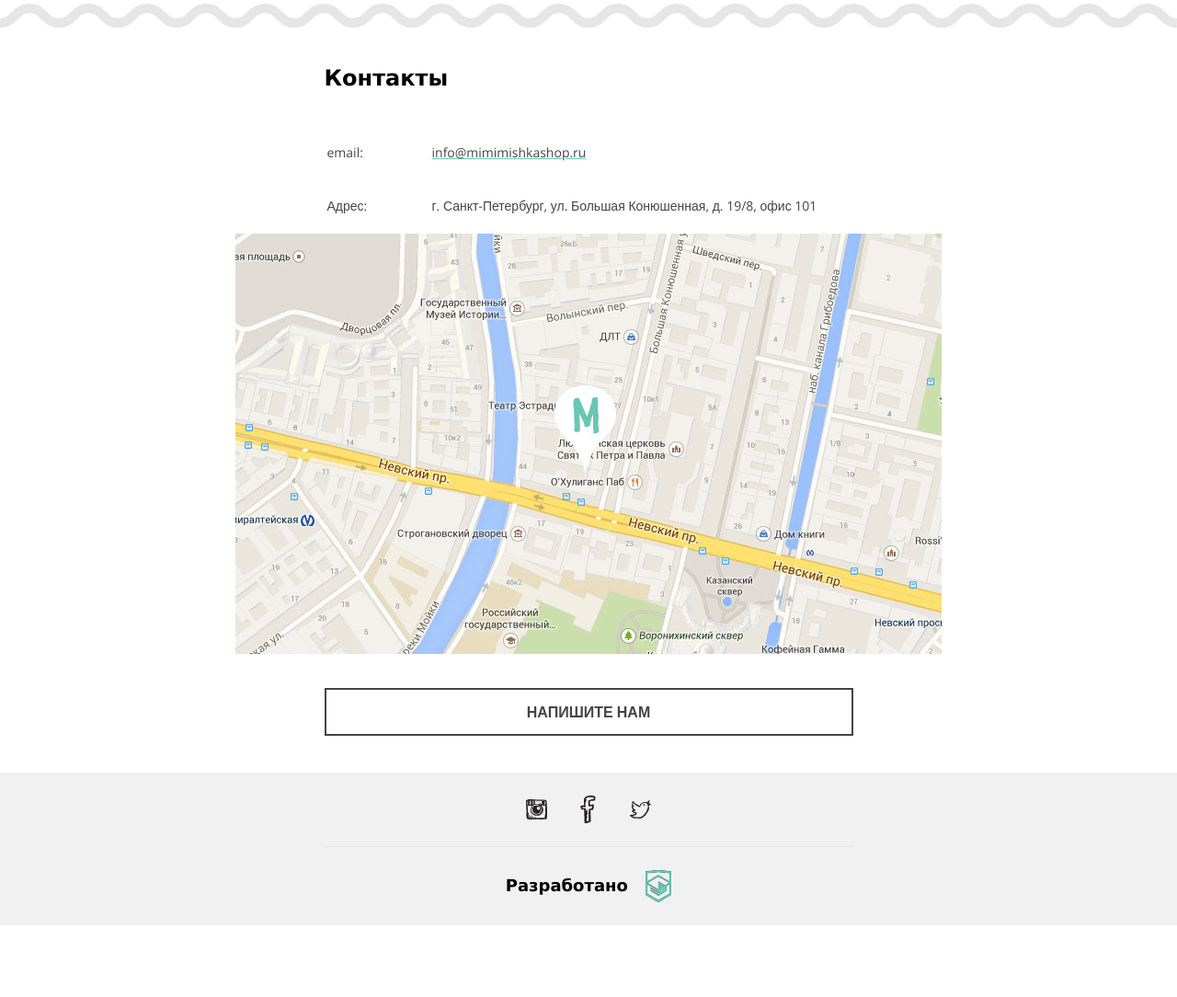
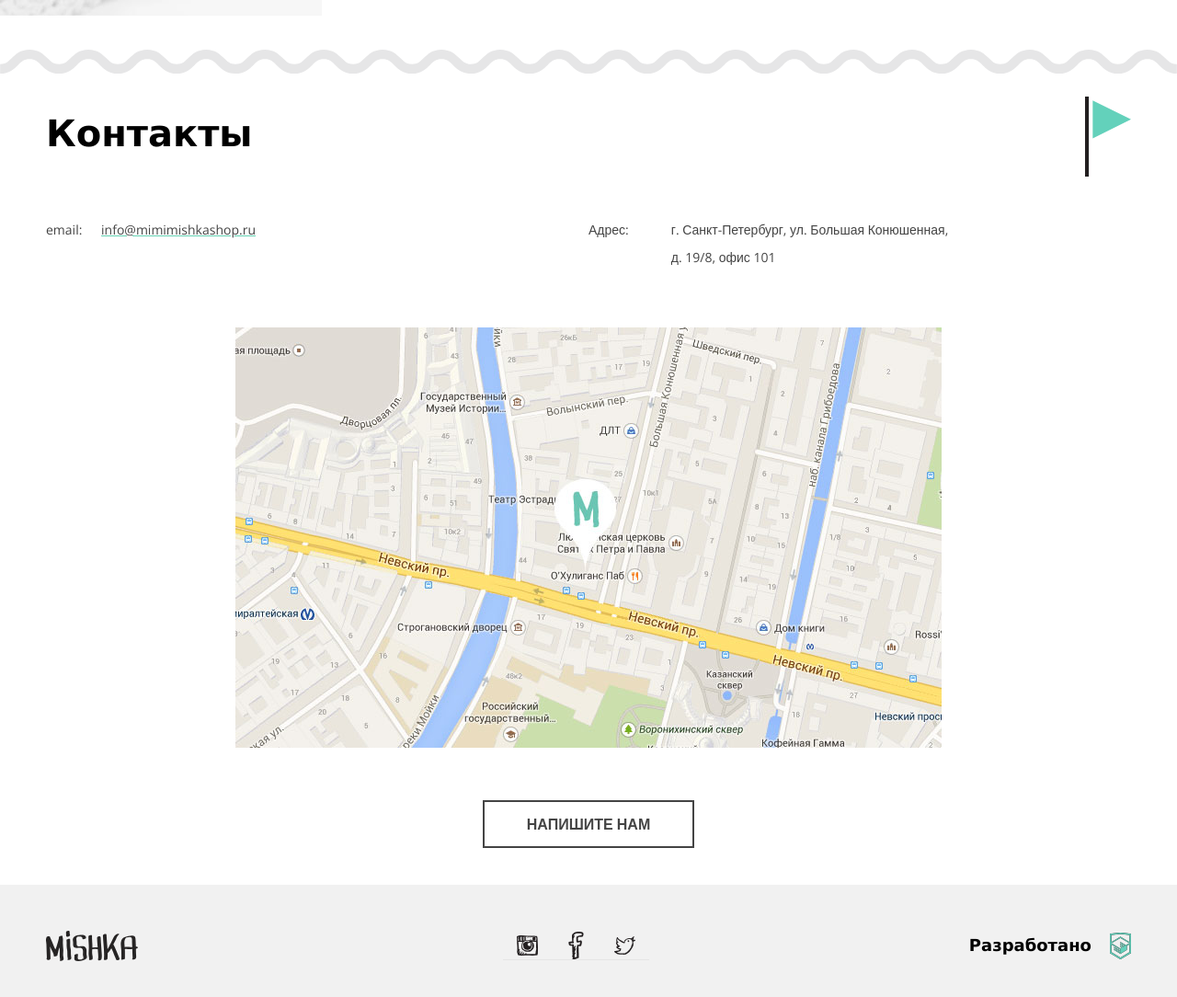
Before and after one commit to Frayz17/Mishka-magazine-htmlAcademy, a website: page app/index.html in a window 1280 px wide. Shown: the part 2644-3728 px from the top of the page at 92% size. Before the commit the page ends 3650 px from the top, so only its background shows below. Drawn offline with nearby package versions, Linux system fonts and the light colour scheme.

Commit message:
Home page for tablet version is complete.

```diff
--- a/app/index.html
+++ b/app/index.html
@@ -206,20 +206,24 @@
   <div class="container">
     <h2>Контакты</h2>
 
-    <table class="contacts-addressTable">
-      <tr>
-        <td>email:</td>
-        <td class="contacts-email">info@mimimishkashop.ru</td>
-      </tr>
-      <tr>
-        <td>Адрес:</td>
-        <td>
+    <div class="contacts-informationBox">
+
+      <div class="contacts-information">
+        <p class="emailLabel">email:</p>
+        <p class="email">info@mimimishkashop.ru</p>
+      </div>
+
+      <div class="contacts-information">
+        <p class="addressLabel">Адрес:</p>
+        <p class="address">
           г.&nbsp;Санкт-Петербург,
           ул.&nbsp;Большая Конюшенная,
           д.&nbsp;19/8,&nbsp;офис&nbsp;101
-        </td>
-      </tr>
-    </table>
+        </p>
+      </div>
+
+    </div>
+
   </div>
     <!-- <img src="img/contacts/map-tablet.jpg" alt="Карта"> -->
     <div class="contacts-map">
@@ -238,11 +242,13 @@
 <footer>
   <div class="container">
 
+    <img class="footer-logo" src="img/footer/footer_logo.svg" alt="">
+
     <div class="border_wrapper">
       <div class="social">
-        <a href=""><img class="footer-instagramImg" src="img/footer/icon_instagram.svg" alt="instagram"></a>
-        <a href=""><img class="footer-facebookImg" src="img/footer/icon_facebook.svg" alt="facebook"></a>
-        <a href=""><img class="footer-twitterImg" src="img/footer/icon_twitter.svg" alt="twitter"></a>
+        <a href=""><img class="socialImg footer-instagramImg" src="img/footer/icon_instagram.svg" alt="instagram"></a>
+        <a href=""><img class="socialImg footer-facebookImg" src="img/footer/icon_facebook.svg" alt="facebook"></a>
+        <a href=""><img class="socialImg footer-twitterImg" src="img/footer/icon_twitter.svg" alt="twitter"></a>
       </div>
     </div>
 
--- a/app/scss/main.scss
+++ b/app/scss/main.scss
@@ -660,7 +660,8 @@ a {
 	}
 
 	.about-point {
-		margin-top: 55px;
+    margin-top: 50px;
+    height: 100px;
 	}
 
 	img {
@@ -864,7 +865,7 @@ a {
 		font-weight: bold;
 	}
 
-	.contacts-addressTable {
+	.contacts-informationBox {
 		margin-top: 35px;
 		font-size: 14px;
 		line-height: 30px;
@@ -872,24 +873,28 @@ a {
 		width: 100%;
 		font-family: 'Open Sans', sans-serif;
 
-		td {
-			padding-bottom: 12px;
-			padding-top: 14px;
-			vertical-align: initial;
+		p {
+			margin: 0;
 		}
-		td:nth-of-type(2) {
+		p:nth-of-type(2) {
 			padding-left: 10%;
 		}
 	}
-	.contacts-email {
+
+	.contacts-information {
+		display: flex;
+		justify-content: flex-start;
+	}
+
+	.email {
     text-decoration: underline;
     text-decoration-color: $turquoise;
     cursor: pointer;
 	}
-	.contacts-email:hover {
+	.email:hover {
     color: $turquoise;
 	}
-	.contacts-email:active {
+	.email:active {
     opacity: 0.3;
 	}
 
@@ -930,6 +935,62 @@ a {
 		color: rgba(255,255,255, 0.3);
 	}
 
+}
+
+
+// ---------- tablet version reviews section ----------
+@media only screen and (min-width: 768px) {
+.contacts {
+	position: relative;
+
+	&::before {
+		content: url("../img/contacts/flag.svg");
+		position: absolute;
+		height: 80px;
+		width: 50px;
+		top: 25px;
+  	right: 50px;
+	}
+
+	.container {
+		max-width: unset;
+		padding: 0 50px;
+	}
+
+	h2 {
+		margin-bottom: 65px;
+		font-size: 40px;
+		line-height: 50px;
+	}
+
+	.contacts-informationBox {
+		margin: 0;
+		display: flex;
+    justify-content: space-between;
+    margin-bottom: 60px;
+	}
+
+	.contacts-information {
+		box-sizing: border-box;
+		max-width: 50%;
+    padding-right: 11%;
+    justify-content: space-between;
+	}
+
+	p {
+		margin: 0;
+	}
+
+	.contacts-map {
+		margin-bottom: 55px;
+	}
+
+	.contacts-btn {
+		width: 230px;
+    margin: 0 auto;
+	}
+
+}
 } // ========== end contacts section ==========
 
 
@@ -938,6 +999,10 @@ a {
 // ========== footer ==========
 footer {
 	background-color: #f1f1f1;
+
+	.footer-logo {
+		display: none;
+	}
 
 	.border_wrapper {
 		padding-top: 25px;
@@ -1002,4 +1067,43 @@ footer {
 		opacity: 0.3;
 	} // end hower active behavior style ----------
 
+}
+
+
+// ---------- tablet version reviews section ----------
+@media only screen and (min-width: 768px) {
+footer {
+
+	.container {
+		max-width: unset;
+		padding: 0 50px;
+		padding-top: 50px;
+		padding-bottom: 55px;
+		display: flex;
+		justify-content: space-between;
+		align-items: center;
+	}
+
+	.footer-logo {
+		display: block;
+		width: 100px;
+		padding-right: 50px;
+	}
+
+	.socialImg {
+		margin-left: 15px;
+		margin-right: 15px;
+	}
+
+	.htmlAcademy,
+	.border_wrapper {
+		margin: 0;
+		padding: 0;
+	}
+
+	.footer-htmlacademyImg {
+		margin-left: 20px;
+	}
+
+}
 } // ========== end footer ==========
```
Also changed, not shown: app/css/main.css, app/img/contacts/flag.svg (added), app/img/footer/footer_logo.svg (added).
